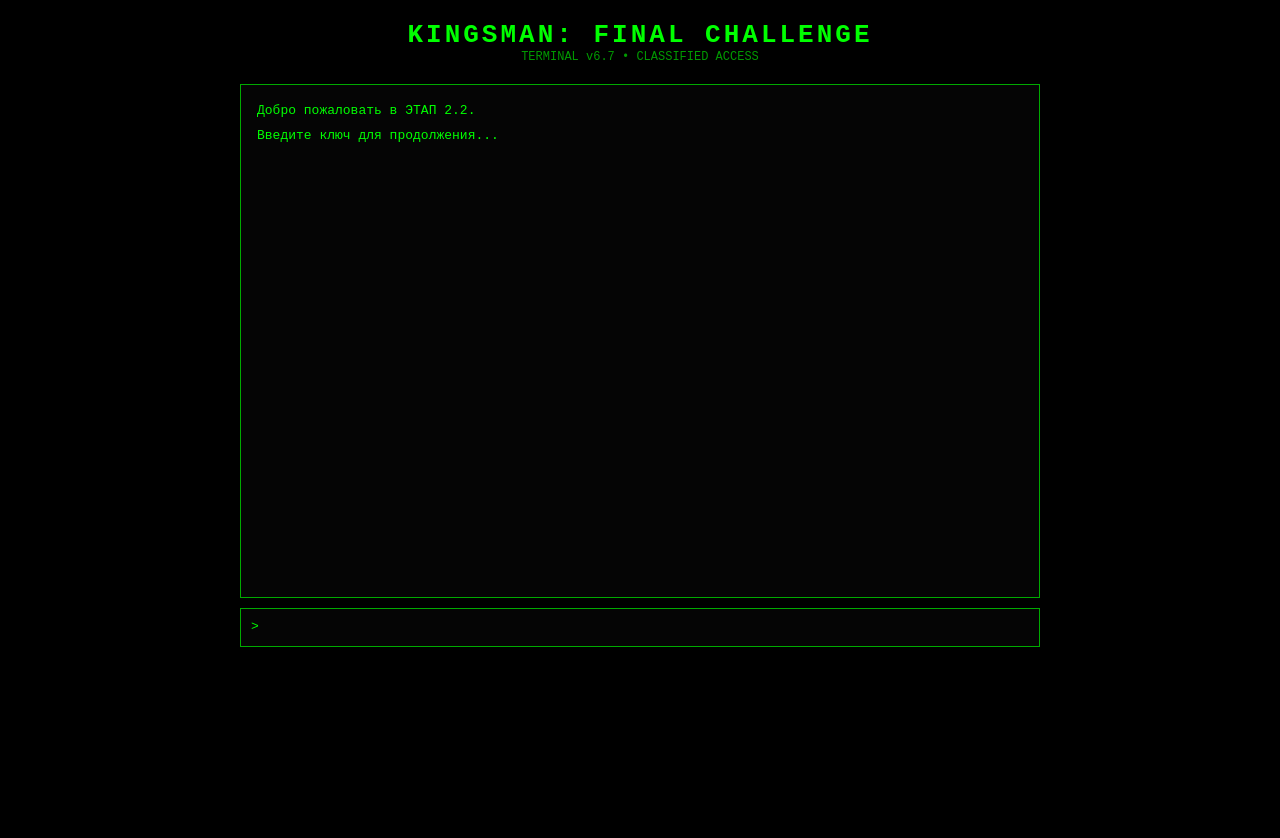
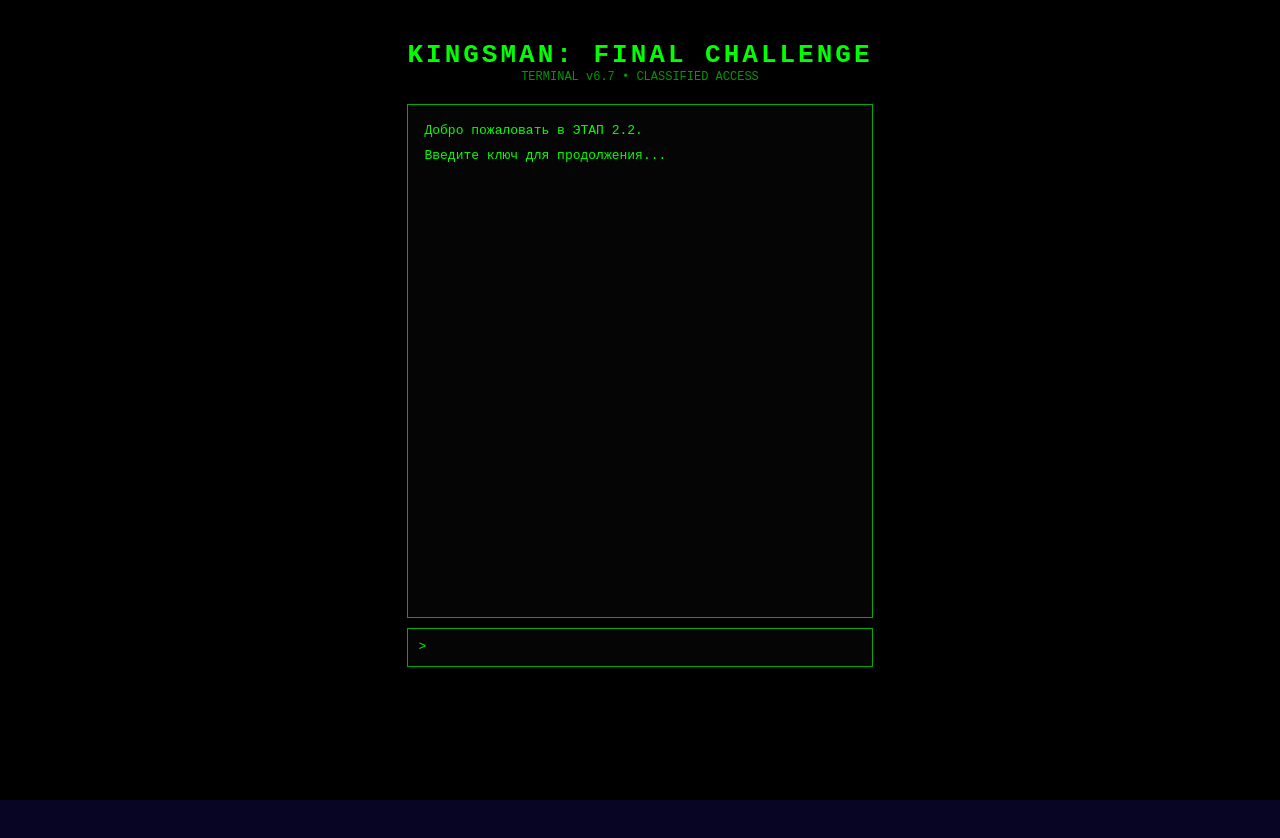
Before and after one commit to aidartheklutz/newTsiTools, a React (Vite) app: page /KINGSMAN in a window 1280 px wide. Shown: the top 838 px of the page. After the commit the page ends 800 px from the top, so only its background shows below. Built offline with nearby package versions, Linux system fonts and the light colour scheme; a web font is replaced by a local one.

Commit message:
fix background

```diff
--- a/src/pages/SecretCode/SecretCode.jsx
+++ b/src/pages/SecretCode/SecretCode.jsx
@@ -1,5 +1,4 @@
 import React, { useState, useRef, useEffect } from "react";
-import "./background.css";
 
 export function SecretCode() {
   const [history, setHistory] = useState([
@@ -56,6 +55,19 @@
   };
 
   return (
+    <div
+      style={{
+        position: "fixed",
+        inset: 0,
+        background: "#000",
+        color: "#00ff00",
+        fontFamily: "monospace",
+        display: "flex",
+        justifyContent: "center",
+        padding: 20,
+        overflow: "auto",
+      }}
+    >
       <div
         style={{
           minHeight: "100vh",
@@ -140,5 +152,6 @@
           )}
         </div>
       </div>
+    </div>
   );
 }
--- a/src/pages/SecretCode/background.css
+++ /dev/null
@@ -1,3 +0,0 @@
-html {
-    background-color: black;
-}
```
Lines whose indentation alone changed are shown as unchanged.
